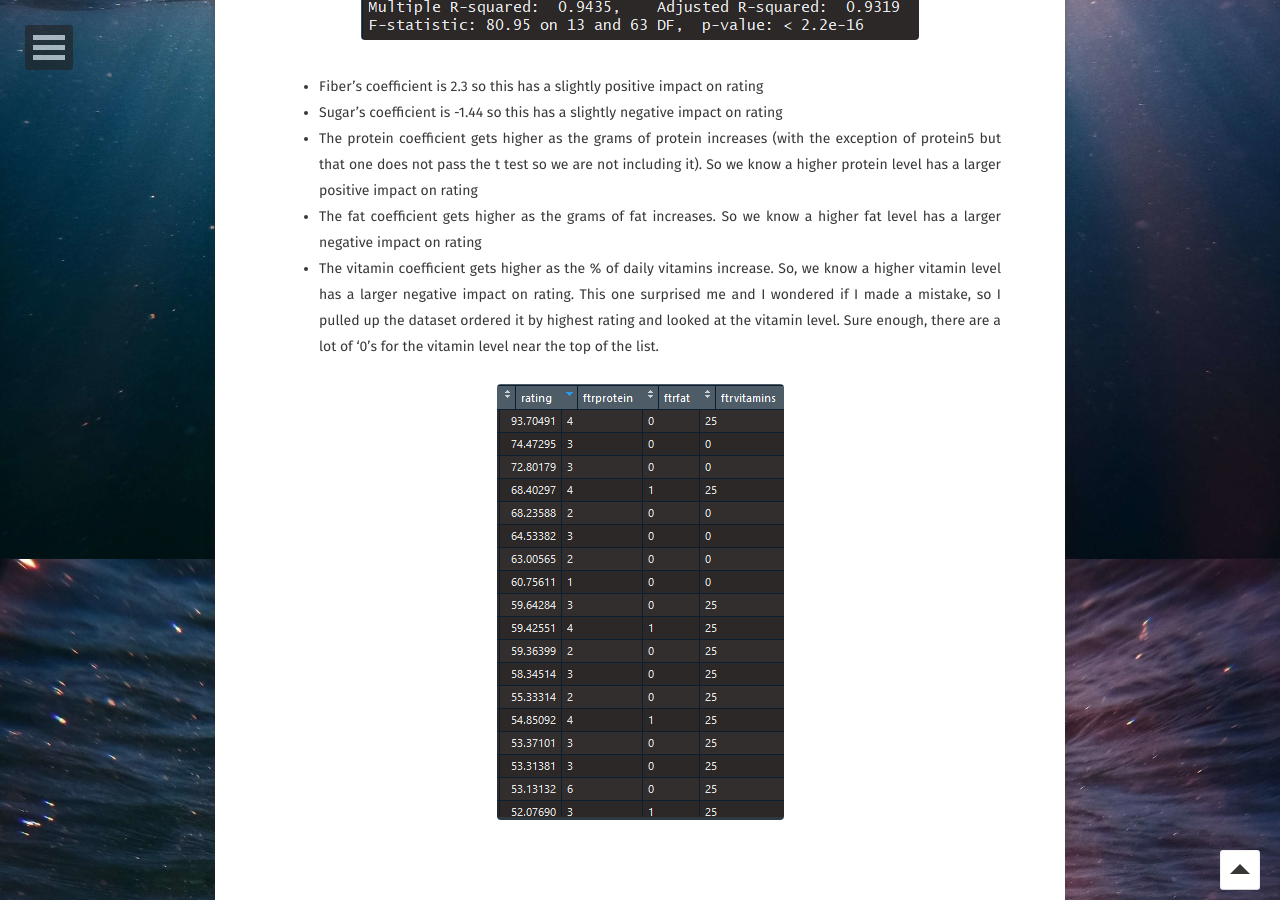
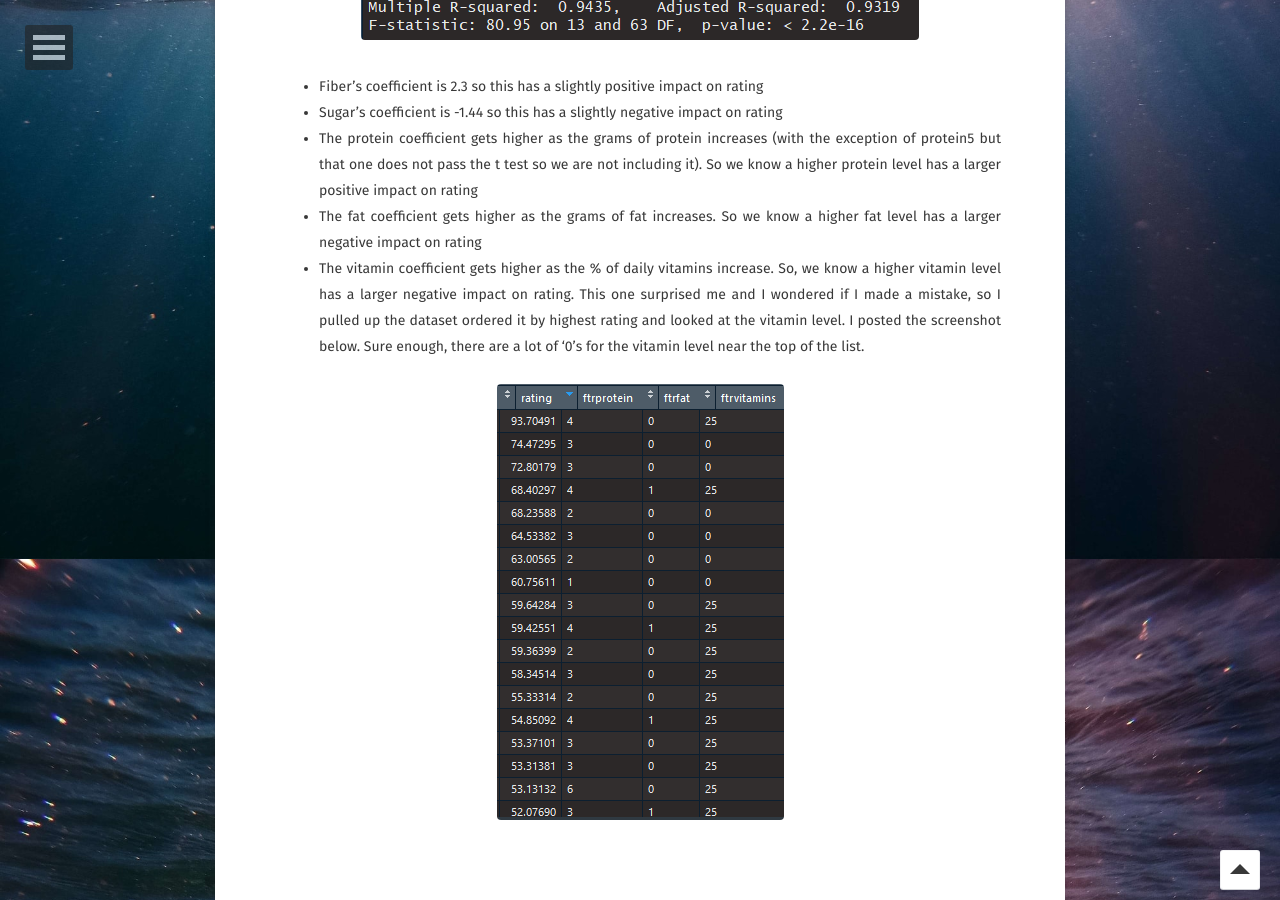
Before and after one commit to sarahschirduan/sarahschirduan.github.io, a Jekyll site: the page built from _posts/2019-06-09-cereal.md, in a window 1280 px wide and 900 px high, scrolled down 10001 px. Built offline with Jekyll 4.4.1, drawn with Linux system fonts in a browser that asks for light colours; some web fonts are replaced.

Commit message:
Update 2019-06-09-cereal.md

```diff
--- a/_posts/2019-06-09-cereal.md
+++ b/_posts/2019-06-09-cereal.md
@@ -184,7 +184,7 @@ The only variable that does not pass the t test is protein5, so we’ll disregar
 * Sugar’s coefficient is -1.44 so this has a slightly negative impact on rating
 * The protein coefficient gets higher as the grams of protein increases (with the exception of protein5 but that one does not pass the t test so we are not including it). So we know a higher protein level has a larger positive impact on rating
 * The fat coefficient gets higher as the grams of fat increases. So we know a higher fat level has a larger negative impact on rating
-* The vitamin coefficient gets higher as the % of daily vitamins increase. So, we know a higher vitamin level has a larger negative impact on rating. This one surprised me and I wondered if I made a mistake, so I pulled up the dataset ordered it by highest rating and looked at the vitamin level. Sure enough, there are a lot of ‘0’s for the vitamin level near the top of the list.
+* The vitamin coefficient gets higher as the % of daily vitamins increase. So, we know a higher vitamin level has a larger negative impact on rating. This one surprised me and I wondered if I made a mistake, so I pulled up the dataset ordered it by highest rating and looked at the vitamin level. I posted the screenshot below. Sure enough, there are a lot of ‘0’s for the vitamin level near the top of the list.
 
 <figure>
 <a href="/assets/img/cereal17.png"><img src="/assets/img/cereal17.png"></a>
```
